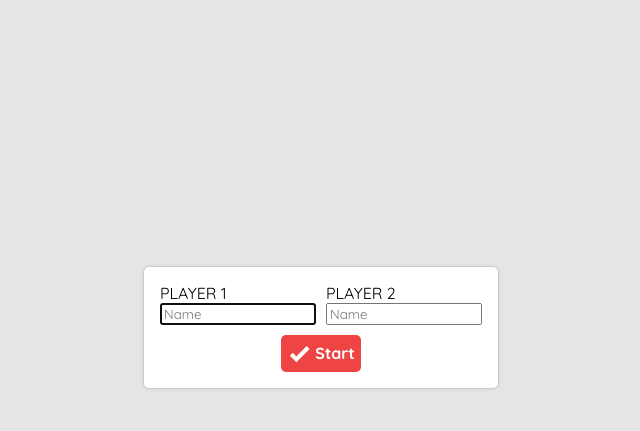
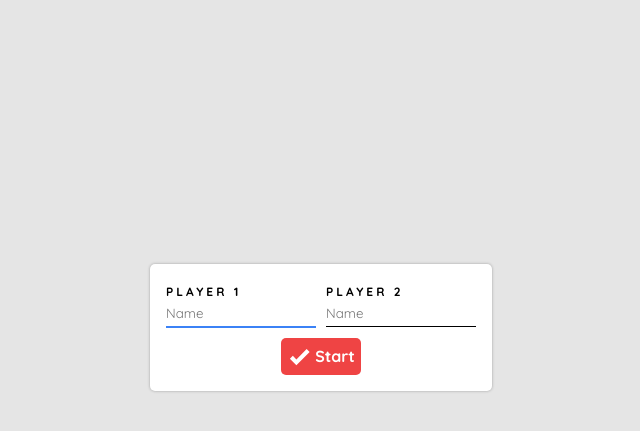
Before and after one commit to jnDhruv/odin-tic-tac-toe, a plain HTML site: page index.html in a window 1280 px wide. Shown: the part 73-504 px from the top of the page, without its empty margins (319-959 px from the left). Drawn offline with Linux system fonts and the light colour scheme.

Commit message:
Styling player info form

```diff
--- a/styles/dialogs.css
+++ b/styles/dialogs.css
@@ -66,15 +66,29 @@
 
 .player-info>form {
     display: grid;
-    grid-template-columns: repeat(auto-fit, minmax(100px, 1fr));
+    grid-template-columns: repeat(auto-fit, minmax(150px, 1fr));
     gap: 10px 10px;
 
     align-items: center;
 
+    & label {
+        letter-spacing: 3px;
+        font-size: 0.75rem;
+        font-weight: bold;
+    }
+
     & input {
         display: block;
+        width: 150px;
+        border: none;
+        padding: 5px 0;
+        border-bottom: 1px solid black;
+
+        &:focus {
+            outline: none;
+            border-bottom: 2px solid #3b82f6;
+        }
     }
-
 }
 
 .start {
```
